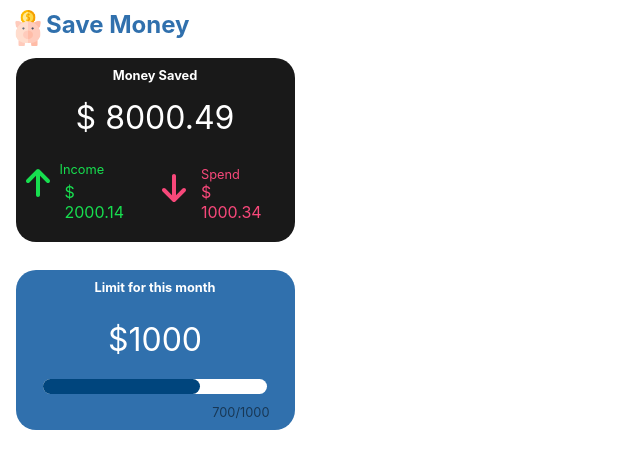
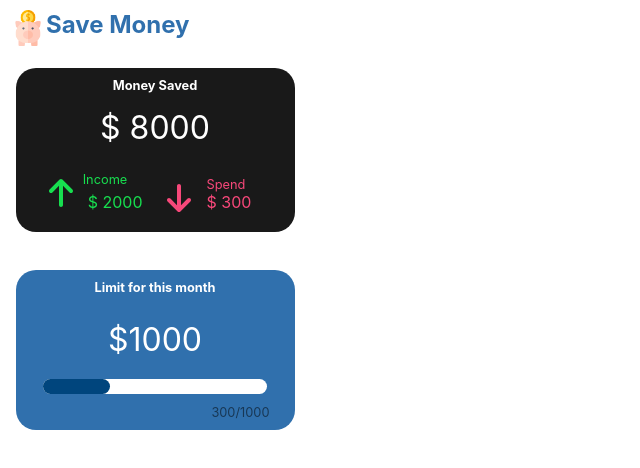
Before and after one commit to AdrianArcoGonzalez/SaveMoneyApp, a React (Create React App) app: page /main in a window 1280 px wide. Shown: the top 468 px of the page, without its empty margins (0-640 px from the left). Built offline with nearby package versions, Linux system fonts and the light colour scheme.

Commit message:
add main page with cards

```diff
--- /dev/null
+++ b/src/Utils/getLimitToWaste.ts
@@ -0,0 +1,4 @@
+const getLimitToWaste = (incomes: number, savingTarget: number) =>
+  incomes - savingTarget;
+
+export default getLimitToWaste;
--- a/src/pages/MainPage/MainPage.tsx
+++ b/src/pages/MainPage/MainPage.tsx
@@ -1,15 +1,21 @@
 import Card from "../../components/Card/Card";
+import getLimitToWaste from "../../Utils/getLimitToWaste";
+import mockUser from "../../Utils/mockBack";
 
 const MainPage = (): JSX.Element => {
   return (
     <div className="card">
       <Card
-        income={2000.14}
-        moneySaved={8000.49}
-        spend={1000.34}
+        income={mockUser.incomes}
+        moneySaved={mockUser.moneySaved}
+        spend={mockUser.spends}
+        currencyType={mockUser.currency}
+      />
+      <Card
+        limit={getLimitToWaste(mockUser.incomes, mockUser.savingTarget)}
+        spend={mockUser.spends}
         currencyType={"$"}
       />
-      <Card limit={1000} spend={700} currencyType={"$"} />
     </div>
   );
 };
```
Also changed, not shown: src/interfaces/interfaces.ts (+7 -0 lines).
